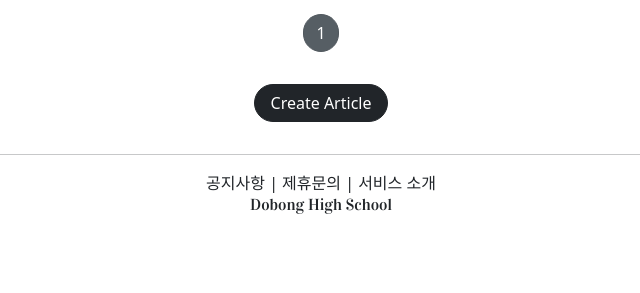
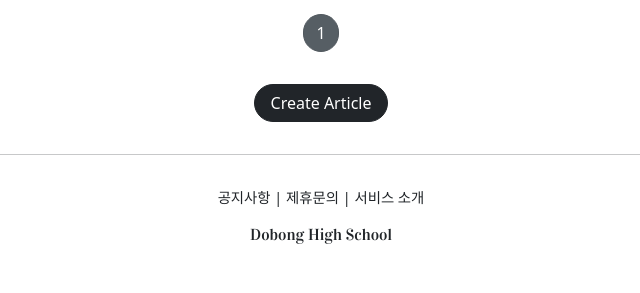
Before and after one commit to phonotactics/dongari, a Django app: page / in a window 1280 px wide. Shown: the part 171-464 px from the top of the page, without its empty margins (319-959 px from the left). Run offline with Django 4.2, Linux system fonts and the light colour scheme; data that the repository does not hold is empty; some libraries are stand-ins or nearby versions.

Commit message:
modifying2

```diff
--- a/static/base.css
+++ b/static/base.css
@@ -3,17 +3,17 @@
 }
 
 .dongari_footer_button {
-    font-size: .9ren;
+    font-size: .9rem;
 }
 
 .dongari_footer {
     text-align:center;
-    margin-top: 2ren;
+    margin-top: 2rem;
 }
 
 .dongari_header {
     text-align:center;
-    margin-bottom: 2ren 0;
+    margin-bottom: 2rem 0;
 }
 
 @media screen and (max-width:500px) {
--- a/templates/footer.html
+++ b/templates/footer.html
@@ -4,7 +4,7 @@
             <span>제휴문의</span> |
             <span>서비스 소개</span>
         </div>
-        <div style="margin-top: 1ren;">
+        <div style="margin-top: 1rem;">
             <h6 class="dongari_logo">Dobong High School</h6>
         </div>
     </div>
```
